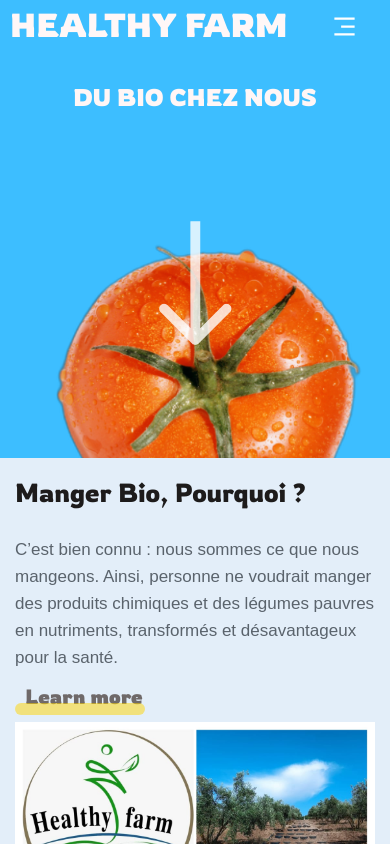
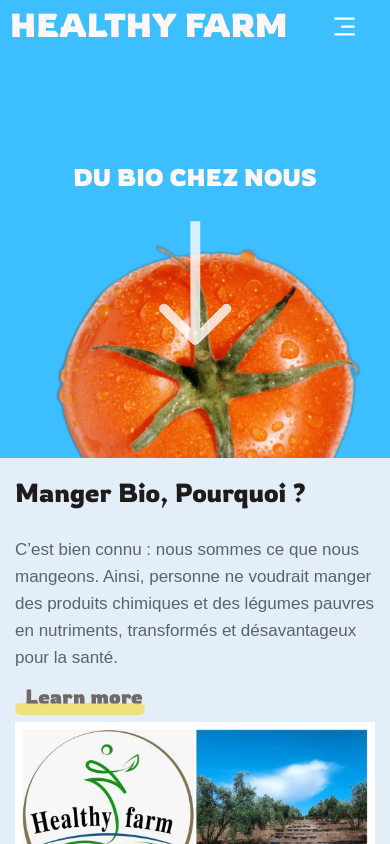
Before and after one commit to Oussa-Err/solid-spork, a React (Vite) app: page / in a window 390 px wide. Shown: the top 844 px of the page. Built offline with nearby package versions, Linux system fonts and the light colour scheme.

Commit message:
contact layout adjusted 2

```diff
--- a/src/components/common/product/product.css
+++ b/src/components/common/product/product.css
@@ -3,6 +3,9 @@
     width: 100vw;
     height: 458px;
     overflow: hidden;
+    display: flex;
+    flex-direction: column;
+    justify-content: space-between;
 }
 
 .navbar__potato {
@@ -48,4 +51,9 @@
         width: 500px;
         height: auto;
     }
+
+    .duBio {
+        position: relative;
+        top: 5rem;
+    }
 }
```
